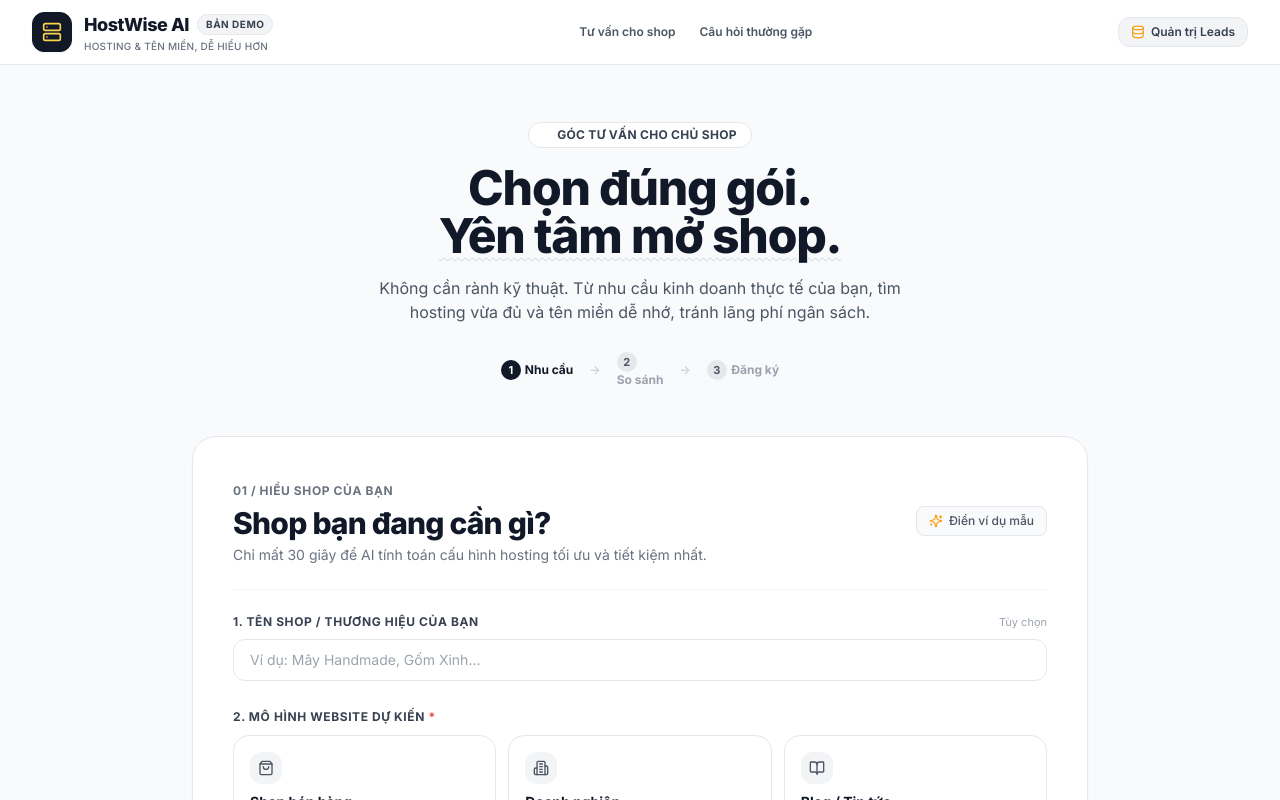
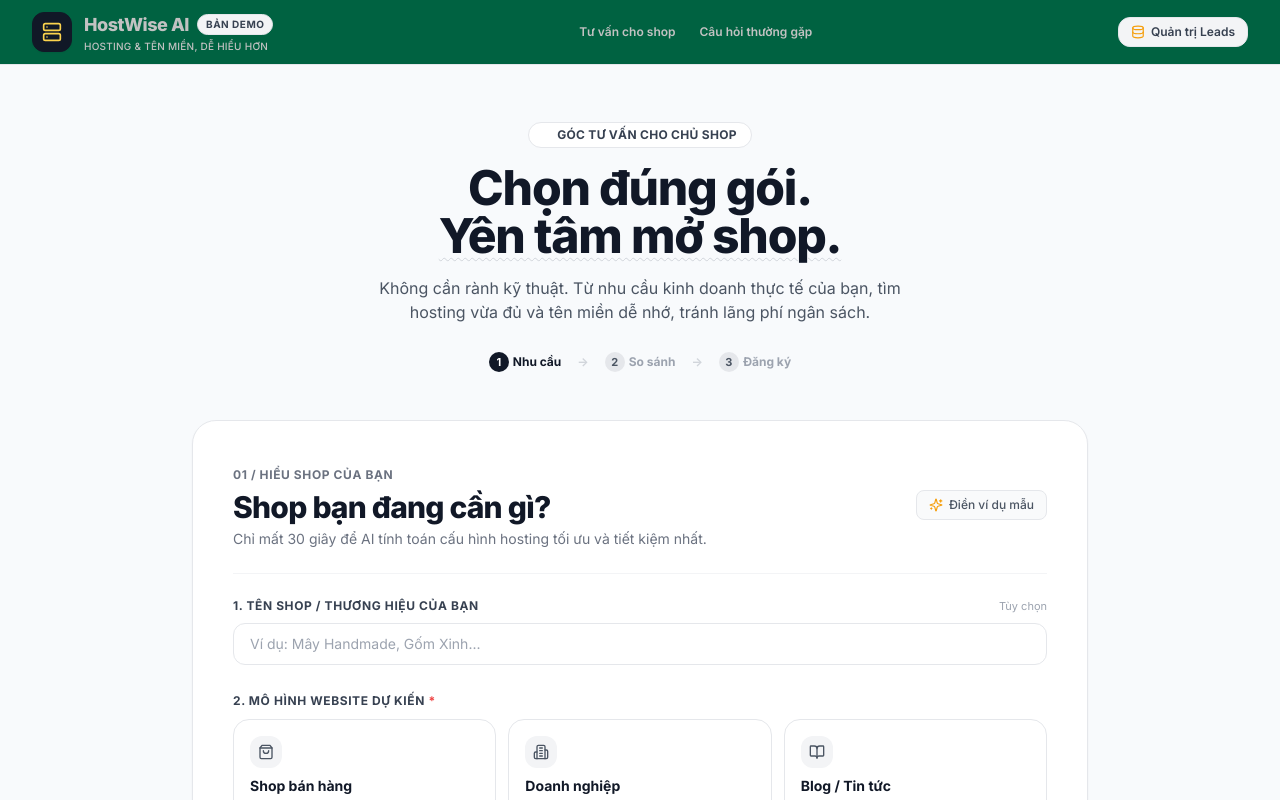
Before and after one commit to dkhanhjtc/VibeCoding_JAVa_2026, a React (Vite) app in the folder Frontend/: page / in a window 1280 px wide. Shown: the top 800 px of the page. Built offline with nearby package versions, Linux system fonts and the light colour scheme.

Commit message:
feature: đổi màu header, chữ ở trên header

```diff
--- a/Frontend/src/App.jsx
+++ b/Frontend/src/App.jsx
@@ -115,7 +115,7 @@ export function App() {
               Nhu cầu
             </span>
             <span className="text-gray-300">→</span>
-            <span className={recommendationData ? 'text-[#111827] flex items-center gap-1' : 'text-gray-400'}>
+            <span className={`flex items-center gap-1 ${recommendationData ? 'text-[#111827]' : 'text-gray-400'}`}>
               <span className={`w-5 h-5 rounded-full flex items-center justify-center text-[11px] ${recommendationData ? 'bg-[#111827] text-white' : 'bg-gray-200 text-gray-600'}`}>2</span>
               So sánh
             </span>
--- a/Frontend/src/components/Layout.jsx
+++ b/Frontend/src/components/Layout.jsx
@@ -8,7 +8,7 @@ export const Layout = ({
   return (
     <div className="min-h-screen bg-slate-50 text-gray-900 flex flex-col font-sans antialiased selection:bg-[#111827] selection:text-white">
       {/* ----------------- TOP HEADER ----------------- */}
-      <header className="sticky top-0 z-40 bg-white/95 backdrop-blur-md border-b border-gray-200 shadow-2xs">
+      <header className="sticky top-0 z-40 bg-[#006241] backdrop-blur-md border-b border-gray-200 shadow-2xs">
         <div className="max-w-7xl mx-auto px-4 sm:px-6 lg:px-8 h-16 flex items-center justify-between gap-4">
           {/* Logo & Brand */}
           <div className="flex items-center gap-3">
@@ -17,25 +17,25 @@ export const Layout = ({
             </div>
             <div>
               <div className="flex items-center gap-2">
-                <span className="font-extrabold text-base sm:text-lg tracking-tight text-[#111827]">
+                <span className="font-extrabold text-base sm:text-lg tracking-tight text-[#C2C2C2]">
                   HostWise AI
                 </span>
                 <span className="text-[10px] uppercase font-bold tracking-wider px-2 py-0.5 rounded-full bg-gray-100 text-gray-700 border border-gray-200">
                   Bản Demo
                 </span>
               </div>
-              <p className="text-[10px] text-gray-500 font-medium tracking-wide uppercase">
+              <p className="text-[10px] text-[#C2C2C2] font-medium tracking-wide uppercase">
                 Hosting & Tên Miền, Dễ Hiểu Hơn
               </p>
             </div>
           </div>
 
           {/* Nav links on desktop */}
-          <nav className="hidden md:flex items-center gap-6 text-xs font-semibold text-gray-600">
-            <a href="#khao-sat" className="hover:text-[#111827] transition-colors">
+          <nav className="hidden md:flex items-center gap-6 text-xs font-semibold text-[#C2C2C2]">
+            <a href="#khao-sat" className="hover:text-[#C2C2C2] transition-colors">
               Tư vấn cho shop
             </a>
-            <a href="#cau-hoi" className="hover:text-[#111827] transition-colors">
+            <a href="#cau-hoi" className="hover:text-[#C2C2C2] transition-colors">
               Câu hỏi thường gặp
             </a>
           </nav>
```
